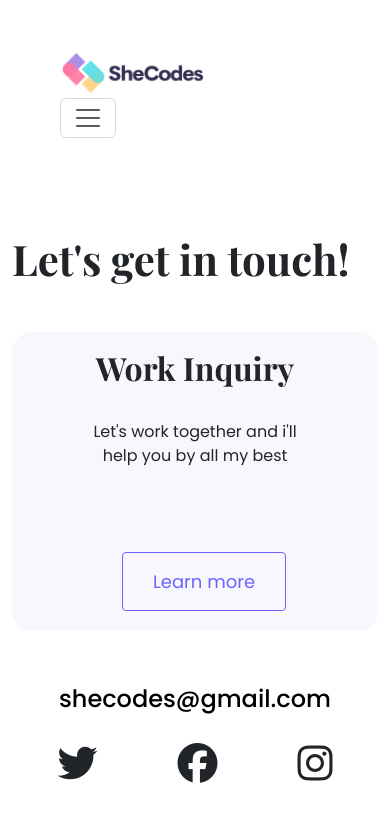
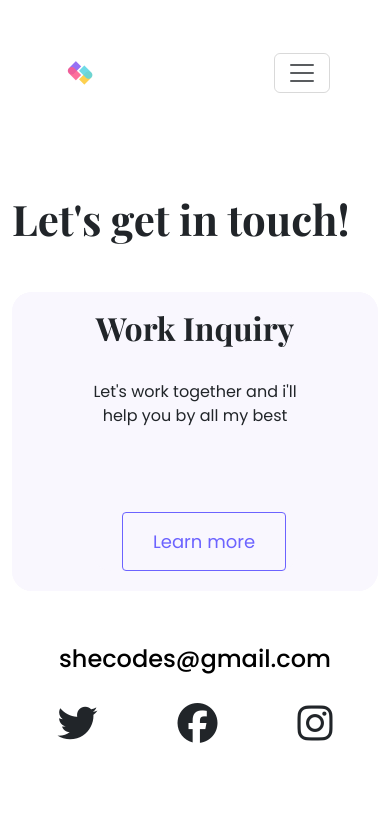
Before and after one commit to demqqo/profile-project, a plain HTML site: page contact.html in a window 390 px wide. Drawn offline with nearby package versions, Linux system fonts and the light colour scheme.

Commit message:
made logo resonsive for small resolution

```diff
--- a/contact.html
+++ b/contact.html
@@ -30,9 +30,14 @@
   <body>
     <nav class="navbar navbar-expand-lg ps-5 p-5">
       <div class="container-fluid">
-        <a class="navbar-brand me-5 col-8" href="#">
-          <img class="logo" src="images/ySjA-logo.png " />
+        <a class="navbar-brand col-8" href="#">
+          <img class="logo d-none d-md-block" src="images/ySjA-logo.png " />
+          <img
+            class="logo d-block d-md-none"
+            src="images/L9xk-logo-small.jpg"
+          />
         </a>
+
         <button
           class="navbar-toggler"
           type="button"
```
Also changed, not shown: about.html (+6 -2 lines), index.html (+1 -1 lines), work.html (+6 -2 lines).
